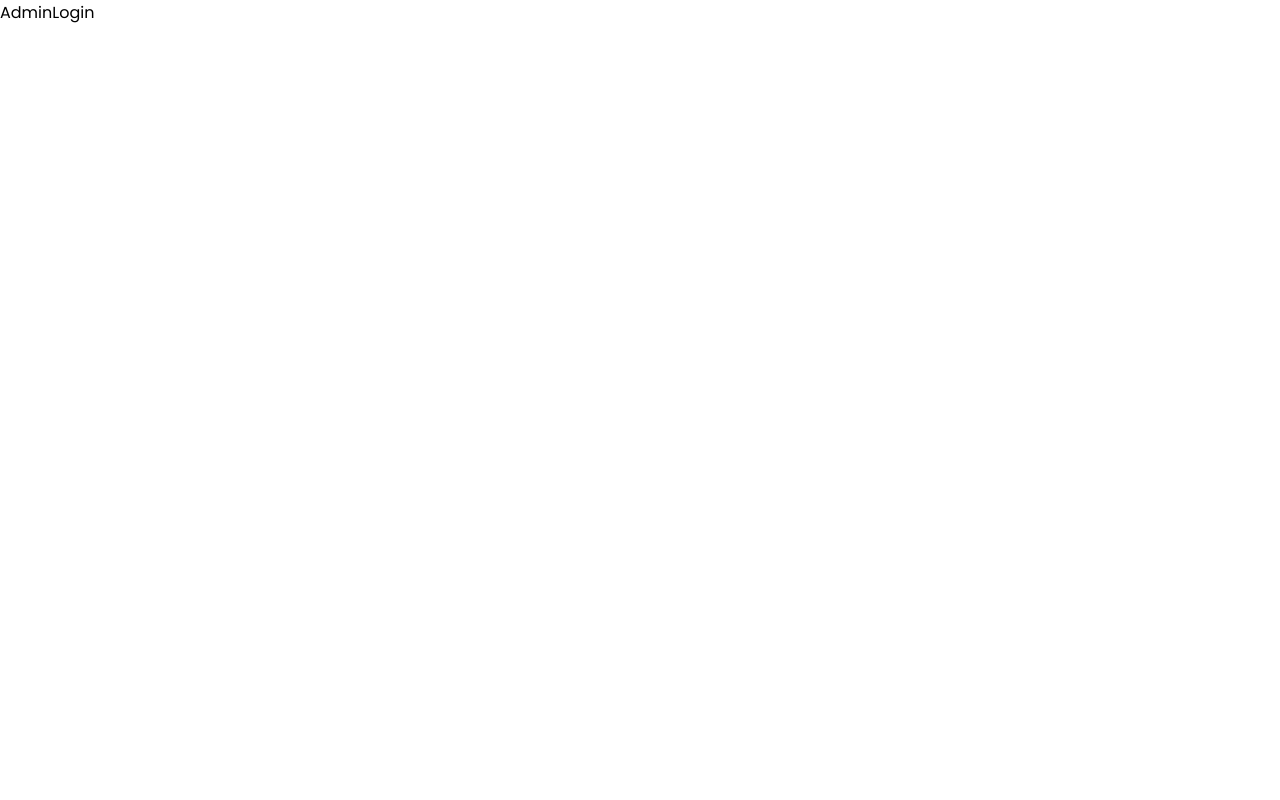
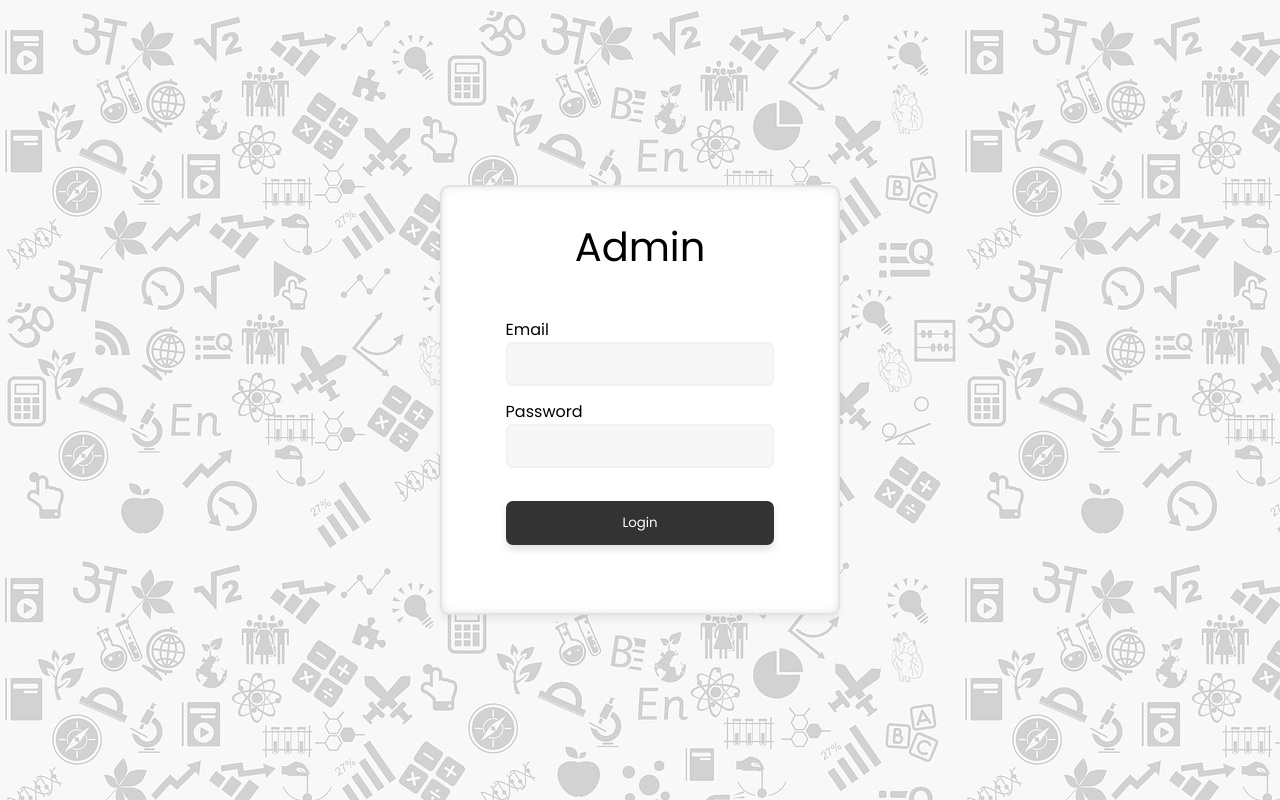
Before and after one commit to 18jad/edu-lab, a React (Create React App) app in the folder frontend/: page /admin/login in a window 1280 px wide. Built offline with nearby package versions, Linux system fonts and the light colour scheme.

Commit message:
[Pages]: Created admin login page and elements

```diff
--- a/frontend/src/pages/AdminLogin.tsx
+++ b/frontend/src/pages/AdminLogin.tsx
@@ -1,5 +1,12 @@
+import LoginForm from "../components/LoginForm";
+import styles from "../styles/LoginPages.module.scss";
+
 const AdminLogin = () => {
-  return <div>AdminLogin</div>;
+  return (
+    <div className={styles.wrapper}>
+      <LoginForm type='Admin' />
+    </div>
+  );
 };
 
 export default AdminLogin;
```
